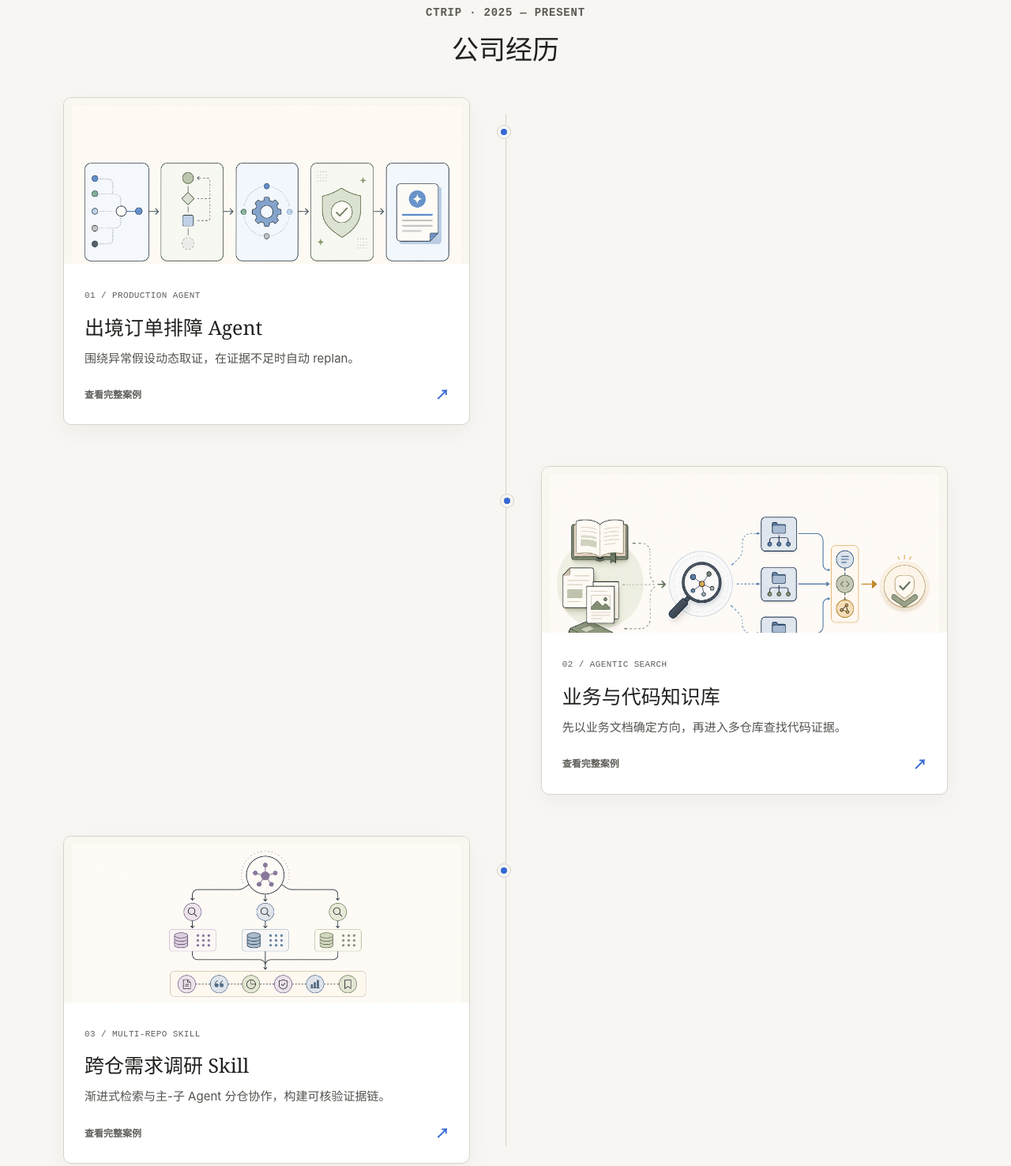
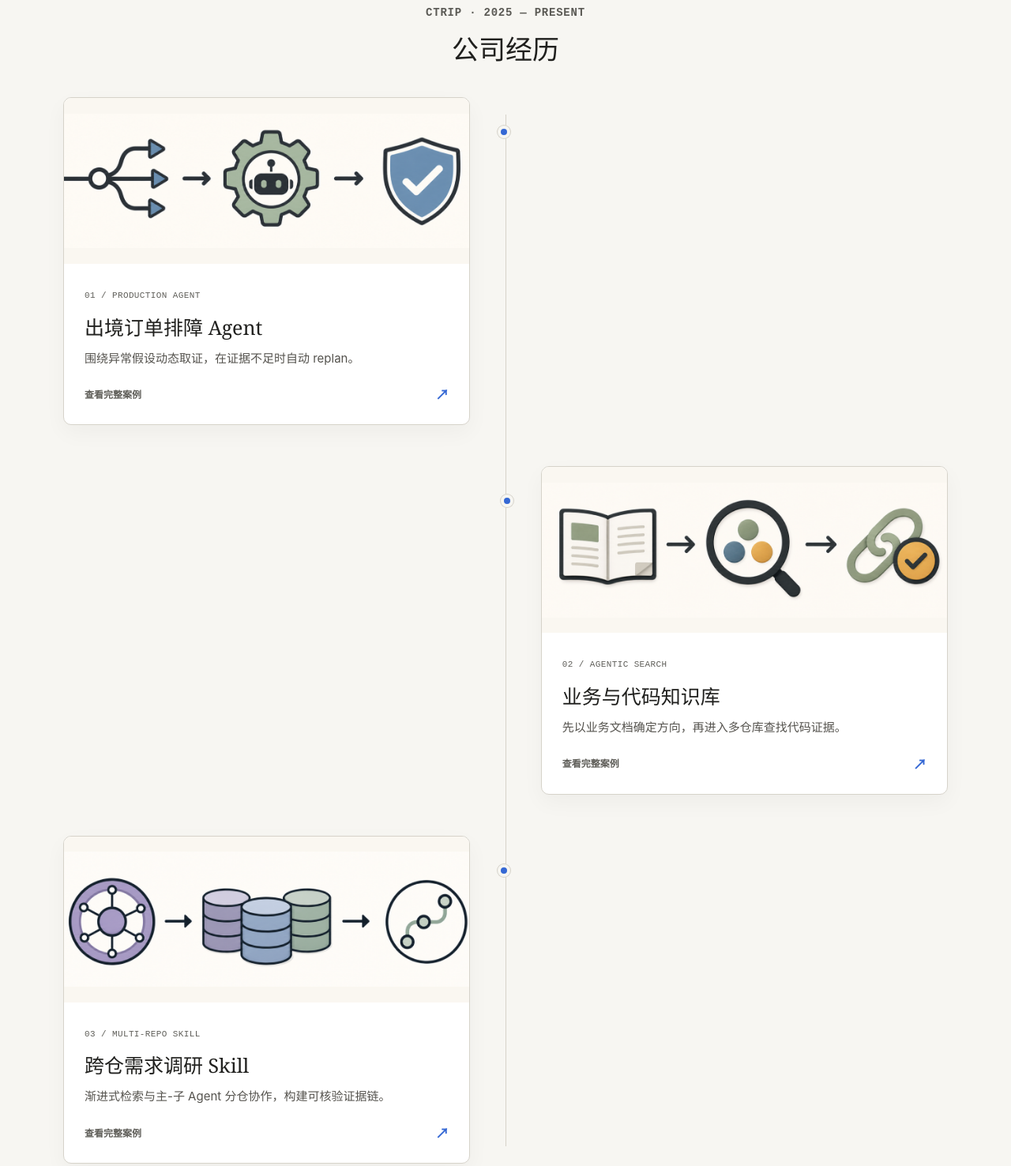
Before and after one commit to WZR8277/WZR8277.github.io, a plain HTML site: page index.html in a window 1280 px wide. Shown: the part 1360-2836 px from the top of the page at 79% size. Drawn offline with Linux system fonts and the light colour scheme.

Commit message:
fix: tailor project art to card proportions

```diff
--- a/index.html
+++ b/index.html
@@ -70,7 +70,8 @@
     .visual.knowledge .stack{width:min(260px,calc(100% - 40px))}.visual.knowledge .stack span{font-size:12px;padding:10px 12px}
     .visual.repo .nodes{grid-template-columns:repeat(3,72px);gap:9px}.visual.repo .nodes span{height:46px;font-size:12px}
     .opensource-visual .loop{width:232px}.opensource-visual .loop span{font-size:12px;padding:12px 10px}
-    .visual.card-art{padding:10px;background:#faf7f1}.visual.card-art:before{display:none}.visual.card-art img{width:100%;height:100%;display:block;object-fit:contain;object-position:center}
+    .visual.card-art{padding:0;background:#faf7f1}.visual.card-art:before{display:none}.visual.card-art img{width:100%;height:100%;display:block;object-fit:contain;object-position:center}
+    .single .card{display:block}.single .visual{height:220px;min-height:220px}
     @media(max-width:820px){header.hero{min-height:auto;grid-template-columns:1fr;gap:42px}.hero-points{grid-template-columns:1fr 1fr}}
     @media(max-width:520px){.hero-points{grid-template-columns:1fr}.hero-point{min-height:auto}.awards{gap:24px}.awards>div{display:flex}}
   </style>
@@ -94,9 +95,9 @@
     <section class="section" id="work">
       <div class="section-head"><div class="eyebrow">Ctrip · 2025 — Present</div><h2>公司经历</h2></div>
       <div class="timeline">
-        <article class="entry"><button class="card" data-modal="agent-case"><div class="visual card-art"><img src="assets/card-runtime-v1.png" alt="出境订单排障 Agent 入口插图"></div><div class="copy"><span class="index">01 / PRODUCTION AGENT</span><h3>出境订单排障 Agent</h3><p>围绕异常假设动态取证，在证据不足时自动 replan。</p><span class="more">查看完整案例 <b>↗</b></span></div></button></article>
-        <article class="entry"><button class="card" data-modal="knowledge-case"><div class="visual card-art"><img src="assets/card-knowledge-v1.png" alt="业务文档引导多仓代码检索入口插图"></div><div class="copy"><span class="index">02 / AGENTIC SEARCH</span><h3>业务与代码知识库</h3><p>先以业务文档确定方向，再进入多仓库查找代码证据。</p><span class="more">查看完整案例 <b>↗</b></span></div></button></article>
-        <article class="entry"><button class="card" data-modal="repo-case"><div class="visual card-art"><img src="assets/card-multirepo-v1.png" alt="跨仓需求调研入口插图"></div><div class="copy"><span class="index">03 / MULTI-REPO SKILL</span><h3>跨仓需求调研 Skill</h3><p>渐进式检索与主-子 Agent 分仓协作，构建可核验证据链。</p><span class="more">查看完整案例 <b>↗</b></span></div></button></article>
+        <article class="entry"><button class="card" data-modal="agent-case"><div class="visual card-art"><img src="assets/card-runtime-v2.png" alt="出境订单排障 Agent 入口插图"></div><div class="copy"><span class="index">01 / PRODUCTION AGENT</span><h3>出境订单排障 Agent</h3><p>围绕异常假设动态取证，在证据不足时自动 replan。</p><span class="more">查看完整案例 <b>↗</b></span></div></button></article>
+        <article class="entry"><button class="card" data-modal="knowledge-case"><div class="visual card-art"><img src="assets/card-knowledge-v2.png" alt="业务文档引导多仓代码检索入口插图"></div><div class="copy"><span class="index">02 / AGENTIC SEARCH</span><h3>业务与代码知识库</h3><p>先以业务文档确定方向，再进入多仓库查找代码证据。</p><span class="more">查看完整案例 <b>↗</b></span></div></button></article>
+        <article class="entry"><button class="card" data-modal="repo-case"><div class="visual card-art"><img src="assets/card-multirepo-v2.png" alt="跨仓需求调研入口插图"></div><div class="copy"><span class="index">03 / MULTI-REPO SKILL</span><h3>跨仓需求调研 Skill</h3><p>渐进式检索与主-子 Agent 分仓协作，构建可核验证据链。</p><span class="more">查看完整案例 <b>↗</b></span></div></button></article>
       </div>
     </section>
 
@@ -107,7 +108,7 @@
 
     <section class="section" id="opensource">
       <div class="section-head"><div class="eyebrow">Open Source · Core Contributor</div><h2>开源项目</h2></div>
-      <article class="single"><button class="card" data-modal="open-case"><div class="visual card-art"><img src="assets/card-workbuddy-v1.png" alt="learn-workbuddy Agent Harness 入口插图"></div><div class="copy"><span class="index">OPEN SOURCE · CORE CONTRIBUTOR</span><h3>learn-workbuddy</h3><p>Provider-neutral Runtime、长任务上下文、恢复、权限与审计。</p><span class="more">查看核心贡献 <b>↗</b></span></div></button></article>
+      <article class="single"><button class="card" data-modal="open-case"><div class="visual card-art"><img src="assets/card-workbuddy-v2.png" alt="learn-workbuddy Agent Harness 入口插图"></div><div class="copy"><span class="index">OPEN SOURCE · CORE CONTRIBUTOR</span><h3>learn-workbuddy</h3><p>Provider-neutral Runtime、长任务上下文、恢复、权限与审计。</p><span class="more">查看核心贡献 <b>↗</b></span></div></button></article>
     </section>
 
     <section class="awards"><h2>奖项与成果</h2><div><div class="award"><strong>国家奖学金</strong></div><div class="award"><strong>全国大学生数学竞赛一等奖</strong></div><div class="award"><strong>SCI 论文两篇</strong></div></div></section>
```
Also changed, not shown: assets/card-knowledge-v2.png (added), assets/card-multirepo-v2.png (added), assets/card-runtime-v2.png (added), assets/card-workbuddy-v2.png (added).
